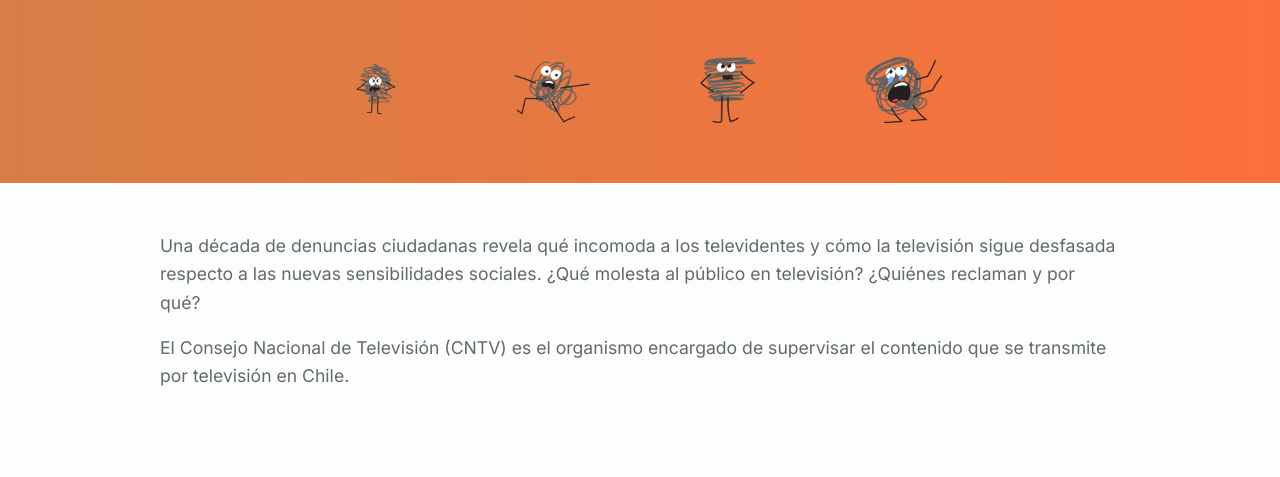
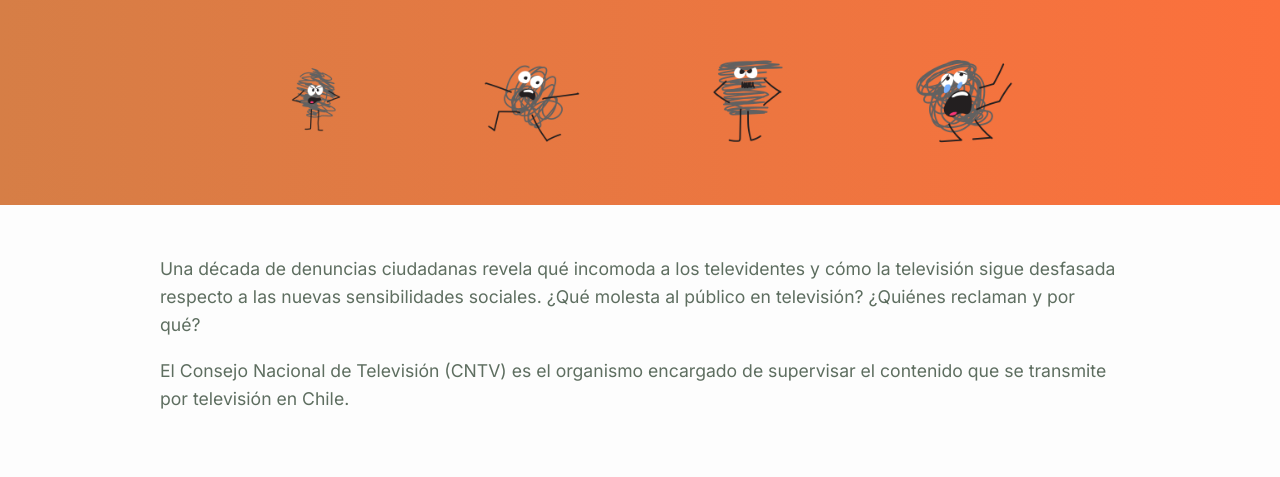
Before and after one commit to triobo/Repo_Proyecto_CNTV, a plain HTML site: page docs/index.html in a window 1280 px wide. Shown: the part 149-626 px from the top of the page. Drawn offline with nearby package versions, Linux system fonts and the light colour scheme; a script that the page names is missing; a web font is replaced by a local one.

Commit message:
Update index.html

```diff
--- a/docs/index.html
+++ b/docs/index.html
@@ -123,26 +123,16 @@
   </style>
 </head>
 <body>
-  <style>
-    @keyframes fadeIn {
-      from { opacity: 0; transform: translateY(20px); }
-      to { opacity: 1; transform: translateY(0); }
-    }
-    .monito-img {
-      animation: fadeIn 1s ease-out;
-    }
-  </style>
-
   <header style="background: linear-gradient(90deg, #D67E46 0%, #FC703C 100%); padding: 3rem 1.5rem; text-align: center; color: white;">
     <h1 style="font-family: 'Sunborn', sans-serif; font-size: 3.2rem; margin: 0;">Vigilantes de la pantalla</h1>
     <p style="font-family: 'Playfair Display', serif; font-size: 1.2rem; margin-top: 0.5rem;">
       Cómo la audiencia fiscaliza a la televisión chilena
     </p>
     <div style="display: flex; justify-content: center; align-items: center; gap: 1rem; flex-wrap: wrap; margin-top: 2rem;">
-      <img src="monito.cntv.1.png" alt="Ilustración 1" class="monito-img" style="max-height: 90px;" />
-      <img src="monito.cntv.2.png" alt="Ilustración 2" class="monito-img" style="max-height: 90px;" />
-      <img src="monito.cntv.3.png" alt="Ilustración 3" class="monito-img" style="max-height: 90px;" />
-      <img src="monito.cntv.4.png" alt="Ilustración 4" class="monito-img" style="max-height: 90px;" />
+      <img src="monito.cntv.1.png" alt="Ilustración 1" style="max-height: 180px;" />
+      <img src="monito.cntv.2.png" alt="Ilustración 2" style="max-height: 180px;" />
+      <img src="monito.cntv.3.png" alt="Ilustración 3" style="max-height: 180px;" />
+      <img src="monito.cntv.4.png" alt="Ilustración 4" style="max-height: 180px;" />
     </div>
   </header>
 
```
